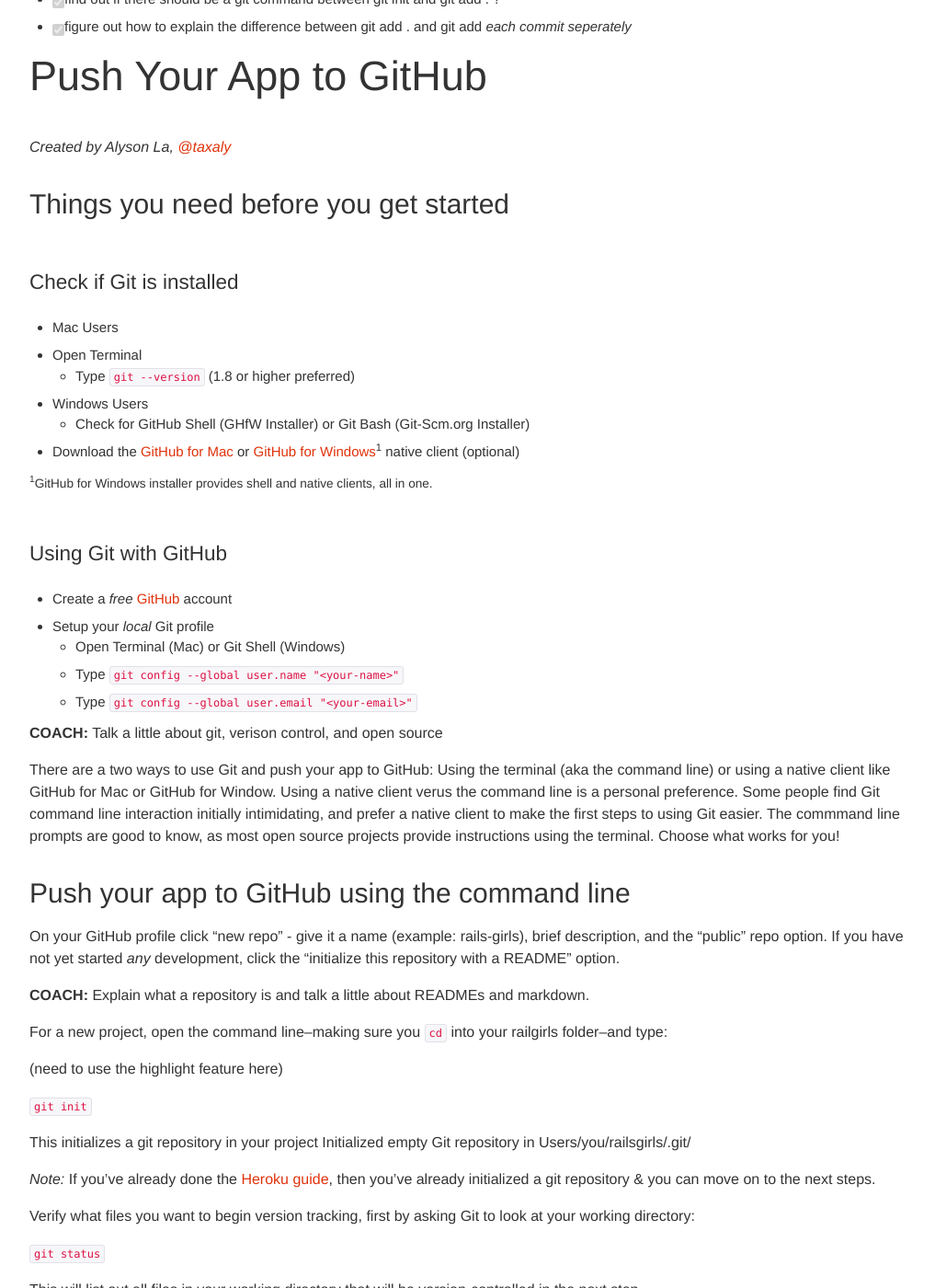
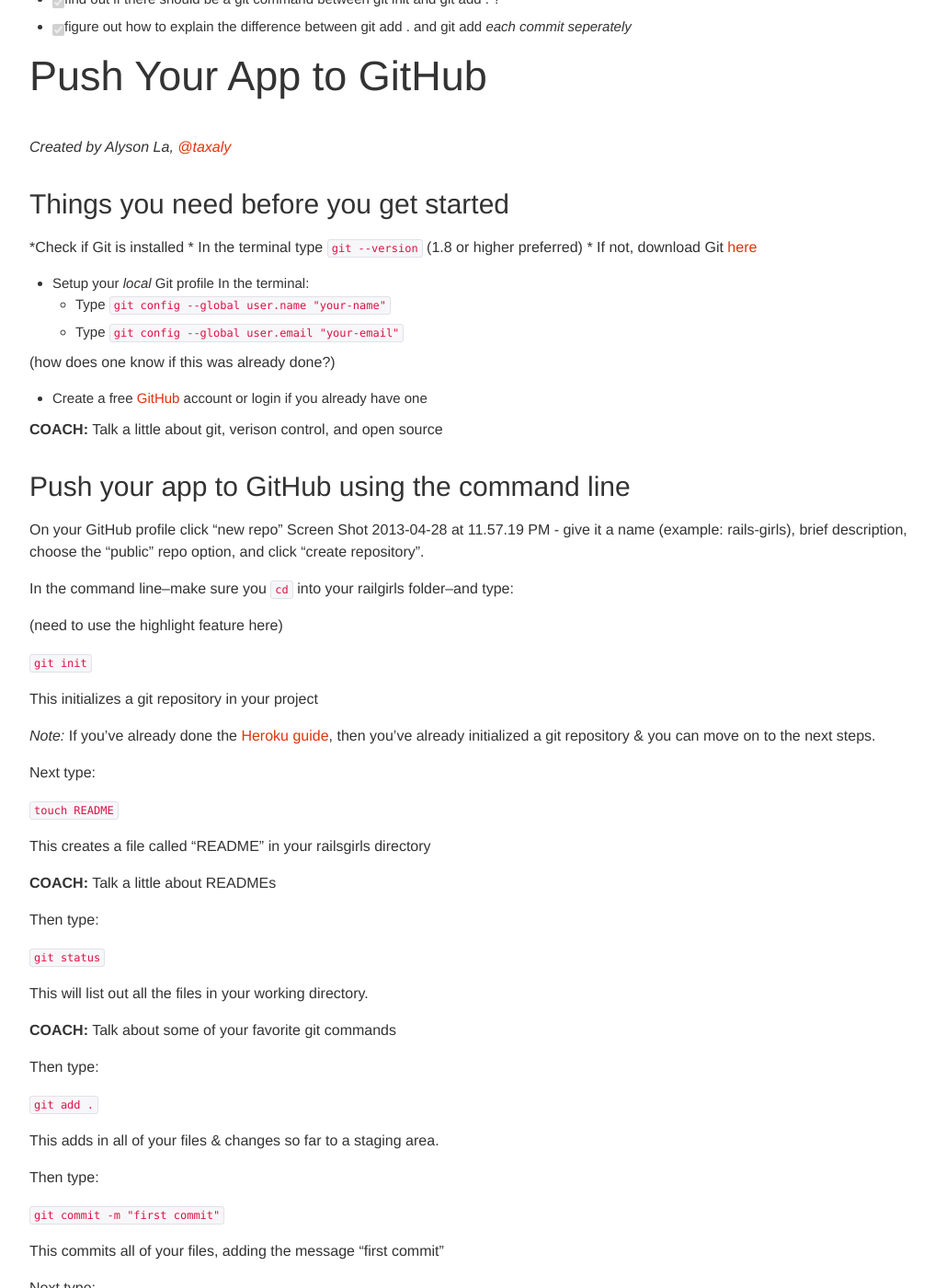
Before and after one commit to railsgirls/guides.railsgirls.com, a Jekyll site: the page built from _posts/2013-04-14-github.md, in a window 1280 px wide and 1400 px high, scrolled down 307 px. Shown: the whole window at 92% size, without its empty margins (53-1070 px from the left). Built offline with Jekyll 4.4.1, drawn with Linux system fonts in a browser that asks for light colours; nearby versions of some CDN libraries; Markdown is read by kramdown in place of the engine named in the settings; some of the changed text lies outside the part shown.

Commit message:
Removed GHfM and GHfW sections and a bunch of other small changes

```diff
--- a/_posts/2013-04-14-github.md
+++ b/_posts/2013-04-14-github.md
@@ -9,7 +9,7 @@
 ## todo:
 
 - [ ] figure out the highlight stuff in jeykll - how to I install - I keep getting errors?
-- [ ] figure out if any of the commands are in conflict with the [Heroku guide](http://guides.railsgirls.com/heroku/)
+- [x ] figure out if any of the commands are in conflict with the [Heroku guide](http://guides.railsgirls.com/heroku/)
 - [x] find out how one finds out if they have Git installed
 - [x] find out if there should be a git command between git init and git add . ?
 - [x] figure out how to explain the difference between git add . and git add *each commit seperately*
@@ -20,51 +20,50 @@
 
 ## Things you need before you get started
 
-### Check if Git is installed
-* Mac Users
- * Open Terminal
-	* Type `git --version` (1.8 or higher preferred)
-* Windows Users
-	* Check for GitHub Shell (GHfW Installer) or Git Bash (Git-Scm.org Installer)
-* Download the [GitHub for Mac](www.mac.github.com) or [GitHub for Windows](www.windows.github.com)<sup>1</sup> native client (optional)
+*Check if Git is installed
+	* In the terminal type `git --version` (1.8 or higher preferred)
+	* If not, download Git [here](http://git-scm.com/downloads)
 
-<small><sup>1</sup>GitHub for Windows installer provides shell and native clients, all in one.</small>
+* Setup your _local_ Git profile
+    In the terminal:
+	* Type `git config --global user.name "your-name"`
+	* Type `git config --global user.email "your-email"`
 
-### Using Git with GitHub
-* Create a _free_ [GitHub](https://github.com) account
-* Setup your _local_ Git profile
-	* Open Terminal (Mac) or Git Shell (Windows)
-	* Type `git config --global user.name "<your-name>"`
-	* Type `git config --global user.email "<your-email>"`
+(how does one know if this was already done?)
 
-
+* Create a free [GitHub](https://github.com) account or login if you already have one
 
 **COACH:** Talk a little about git, verison control, and open source
 
-There are a two ways to use Git and push your app to GitHub: Using the terminal (aka the command line) or using a native client like GitHub for Mac or GitHub for Window. Using a native client verus the command line is a personal preference. Some people find Git command line interaction initially intimidating, and prefer a native client to make the first steps to using Git easier. The commmand line prompts are good to know, as most open source projects provide instructions using the terminal. Choose what works for you!
-
 ## Push your app to GitHub using the command line
 
-On your GitHub profile click "new repo" - give it a name (example: rails-girls), brief description, and the "public" repo option. If you have not yet started _any_ development, click the "initialize this repository with a README" option.
+On your GitHub profile click "new repo" Screen Shot 2013-04-28 at 11.57.19 PM - give it a name (example: rails-girls), brief description, choose the "public" repo option, and click "create repository".
 
-**COACH:** Explain what a repository is and talk a little about READMEs and markdown.
-
-For a new project, open the command line--making sure you `cd` into your railgirls folder--and type:
+In the command line--make sure you `cd` into your railgirls folder--and type:
 
 (need to use the highlight feature here)
 
 `git init`
 
 This initializes a git repository in your project
-Initialized empty Git repository in Users/you/railsgirls/.git/
 
 *Note:* If you've already done the [Heroku guide](/heroku), then you've already initialized a git repository & you can move on to the next steps.
 
-Verify what files you want to begin version tracking, first by asking Git to look at your working directory:
+Next type:
+
+`touch README`
+
+This creates a file called "README" in your railsgirls directory
+
+**COACH:** Talk a little about READMEs
+
+Then type:
 
 `git status`
 
-This will list out all files in your working directory that will be version-controlled in the next step.
+This will list out all the files in your working directory.
+
+**COACH:** Talk about some of your favorite git commands
 
 Then type:
 
@@ -72,66 +71,42 @@
 
 This adds in all of your files & changes so far to a staging area.
 
-For selectively adding certain files, use the `add` command with a filename, or space separated list of file names. For example:
-
-`git add <file-one> <file-two>`
-
-**COACH:** talk about the difference between `git add .` and the other command you would need to add changes one at a time. (What's this command again?)
-
 Then type:
 
 `git commit -m "first commit"`
 
 This commits all of your files, adding the message "first commit"
 
-Then type:
+Next type:
 
-`git remote add origin https://github.com/<username>/<repository-name>.git`
+`git remote add origin https://github.com/username/rails-girls.git`
 
 _Your GitHub Repository page will list the repository URL, so feel free to copy and paste from there, rather than typing it in manually. You can copy and paste the link from your GitHub repository page by clicking the clipboard icon next to the URL._
 
 This creates a remote, or _connection_, named "origin" pointing at the GitHub repository you just created.
 
-
 Then type:
 
-`git push origin master`
+`git push -u origin master`
 
 This sends your commits in your "master" branch to GitHub
 
-Congratulations your app is on GitHub! If you want to continue making changes and pushing them to GitHub you'll just need to use the following three commands:
+Congratulations your app is on GitHub! Go check it out by going to the same url you used above: https://github.com/username/rails-girls (without the .git part)
+
+If you want to continue making changes and pushing them to GitHub you'll just need to use the following three commands:
 
 `git add .`
 `git commit -m "type your commit message here"`
 `git push origin master`
 
-Check out what's next below!
-
-## Push your app to GitHub using GitHub for Mac/Windows
-
-Open your GitHub for Mac/Windows native client
-
-Drag and drop your rails girls folder from your local folder structure into where it says *my repositories*.
-
-It you don't already have Git initialized, you'll be prompted to create a new repository. Click "yes" and a Git repository will be created for you!
-
-**COACH:** Explain what a repository is and talk a little about READMEs and markdown.
-
-## todo:
-
-* how does one add a README.md file?
-* fill in instructions on how one syncs to a remote git repository?
-
 ## What's next?
 
 ### Be a Part of the Open Source Community
 
- * Follow your fellow rails girls & coaches on GitHub
+ * Follow your fellow Rails Girls & coaches on GitHub
  * Star or watch their projects
- * Fork a project, then clone and push changes to your fork. Share the changes with the originator by sending them a pull request!
+ * [Fork](https://help.github.com/articles/fork-a-repo) a repo, then clone and push changes to your fork. Share the changes with the originator by sending them a [pull request](https://help.github.com/articles/using-pull-requests)!
  * Create an issue on a project when you find a bug
  * Explore other open source projects - search by programming languange or key word
 
-### Check out [trygit.org](www.codeschool.com/trygit)
-
-### Learn how to revert back to previous verisions of your app (insert link here)
+### Check out [trygit.org](http://try.github.io/)
```
